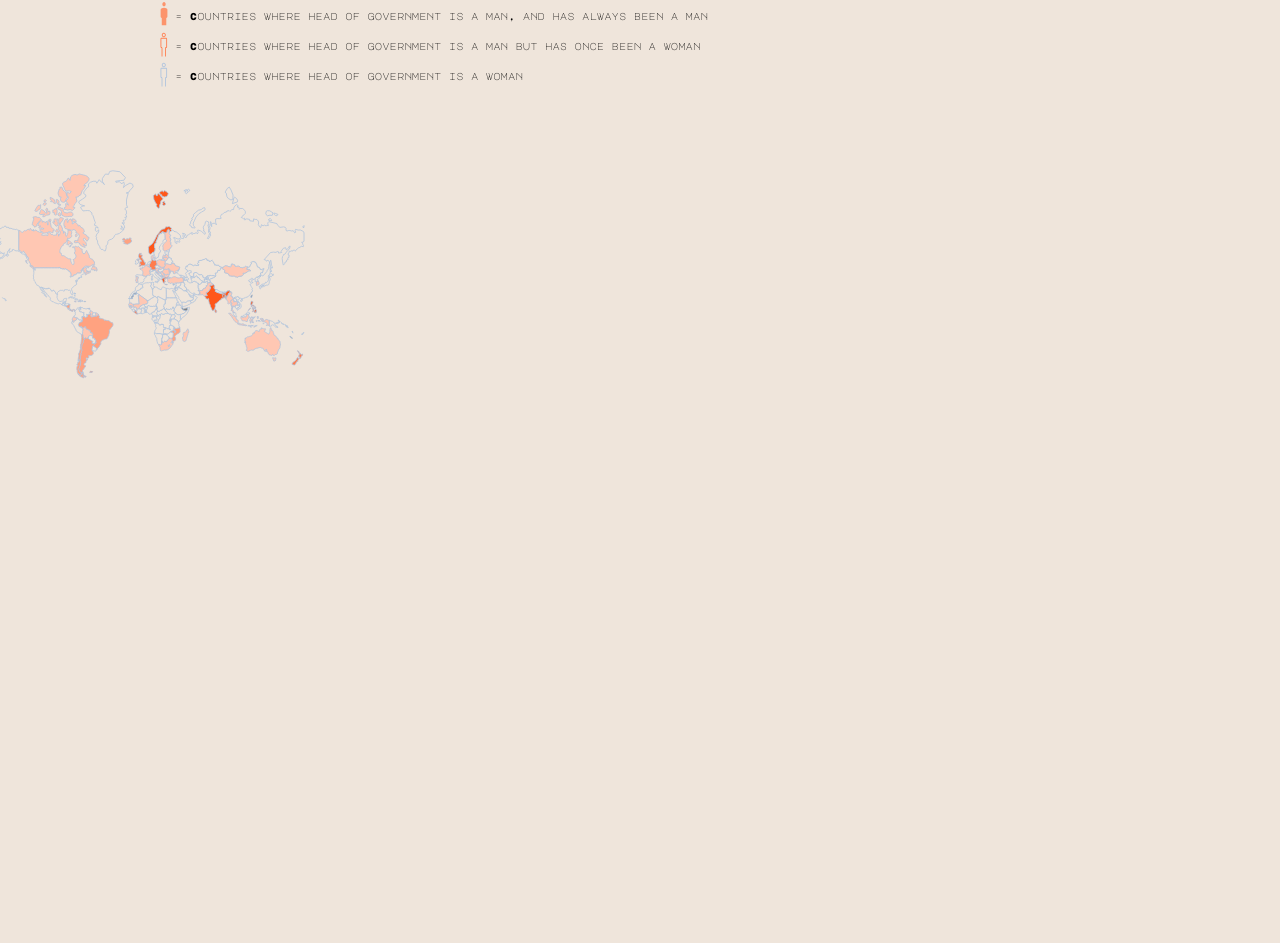
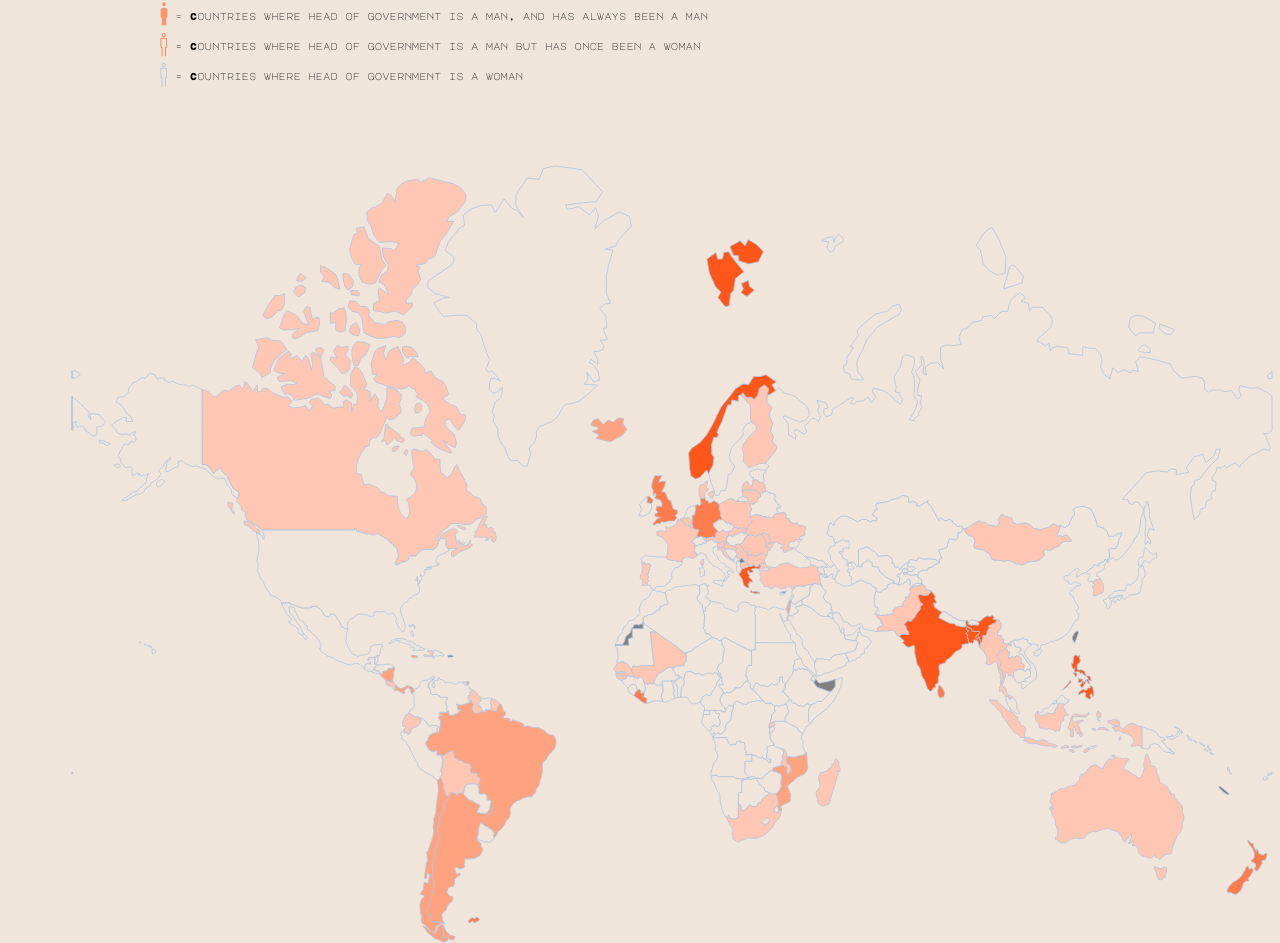
Before and after one commit to eadehemingway/women-in-politics, a Gatsby site: page / in a window 1280 px wide. Shown: the part 556-1499 px from the top of the page. Built offline with nearby package versions, Linux system fonts and the light colour scheme; Gatsby itself is replaced by a stand-in of ours.

Commit message:
make map use hooks

```diff
--- a/src/components/ArtOneMap.js
+++ b/src/components/ArtOneMap.js
@@ -1,16 +1,19 @@
-import React from "react"
+import React, { useEffect } from "react"
 import * as d3 from "d3"
 import { hogs } from "../data/hogObj.js"
 import { worldGeoJson } from "./../assets/worldgeojson"
 import styled from "styled-components"
-export class ArtOneMap extends React.Component {
-  svgWidth = 1300
-  svgHeight = 900
-  projection = null
 
-  componentDidMount() {
-    const { isDesktop } = this.props
+export function ArtOneMap({ isDesktop }) {
+  const svgWidth = 1300
+  const svgHeight = 900
+  const projection = null
+
+  useEffect(() => {
+    if (isDesktop === undefined) return
     const scale = isDesktop ? 1500 / Math.PI / 2 : 400 / Math.PI / 2
+    console.log("isDesktop:", isDesktop)
+
     const translate = isDesktop ? [780, 500] : [120, 0]
 
     const projection = d3
@@ -21,8 +24,8 @@ export class ArtOneMap extends React.Component {
 
     const svg = d3
       .select("#map-svg")
-      .attr("width", this.svgWidth)
-      .attr("height", this.svgHeight)
+      .attr("width", svgWidth)
+      .attr("height", svgHeight)
 
     worldGeoJson.features.forEach((country, countryIndex) => {
       hogs.forEach(hog => {
@@ -43,7 +46,7 @@ export class ArtOneMap extends React.Component {
     countryGroups
       .append("path")
       .attr("d", path)
-      .attr("fill", d => this.getColor(d))
+      .attr("fill", d => getColor(d))
       .attr("stroke", "lightsteelblue")
       .attr("stroke-width", 1)
       .attr("transform", `scale(0.8) translate(60, 220)`)
@@ -92,9 +95,9 @@ export class ArtOneMap extends React.Component {
       .append("text")
       .attr("class", "years-text")
       .attr("font-family", "Major Mono")
-  }
+  }, [isDesktop])
 
-  getColor = d => {
+  function getColor(d) {
     const { info } = d.properties
     if (!info) {
       return "grey"
@@ -109,13 +112,12 @@ export class ArtOneMap extends React.Component {
     if (years < 15) return "#ff7c4d"
     if (years >= 15) return "#ff571a"
   }
-  render() {
-    return (
-      <MapWrapper>
-        <svg id="map-svg" />
-      </MapWrapper>
-    )
-  }
+
+  return (
+    <MapWrapper>
+      <svg id="map-svg" />
+    </MapWrapper>
+  )
 }
 
 const MapWrapper = styled.div``
--- a/src/pages/index.js
+++ b/src/pages/index.js
@@ -7,12 +7,12 @@ import styled from "styled-components"
 import { MatrixMobile } from "../components/MatrixMobile"
 
 export default function ArticleOne() {
-  const [isDesktop, setIsDesktop] = useState(false)
+  const [isDesktop, setIsDesktop] = useState(undefined)
 
   useEffect(() => {
     const isDesktop = window.innerWidth > 500
     setIsDesktop(isDesktop)
-  }, [])
+  }, [window])
 
   return (
     <Container>
```
